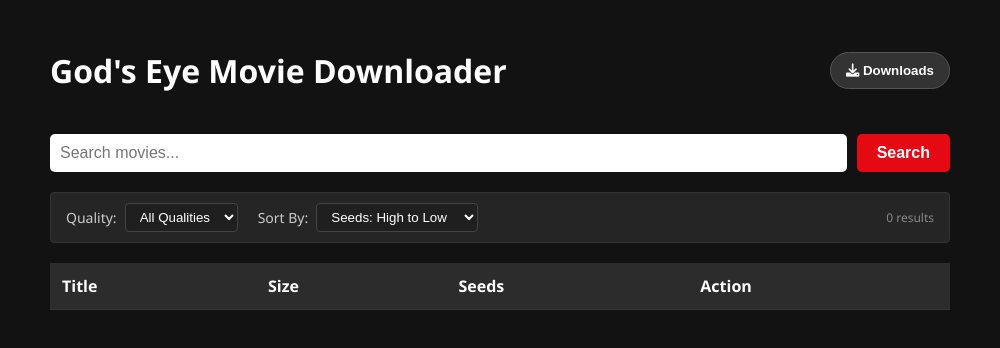
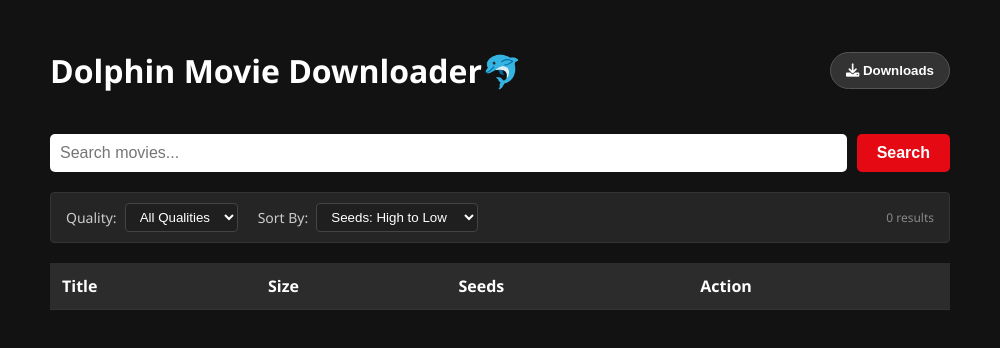
Before and after one commit to GHDBASHEN/Dolphin-Movie-Downloader, an Electron app: page src/index.html in a window 1000 px wide. Drawn offline with Linux system fonts and the light colour scheme; no server answers.

Commit message:
feat: Update header title to Dolphin Movie Downloader

```diff
--- a/src/index.html
+++ b/src/index.html
@@ -8,7 +8,7 @@
 <body>
     <div class="container">
         <div class="header">
-            <h1>God's Eye Movie Downloader</h1>
+            <h1>Dolphin Movie Downloader🐬</h1>
             <button class="toggle-downloads-btn" onclick="toggleSidebar()">
                 <i class="fas fa-download"></i> Downloads
                 <span id="activeCount" class="badge" style="display:none">0</span>
```
